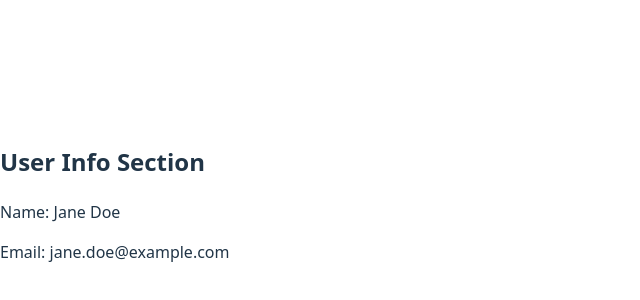
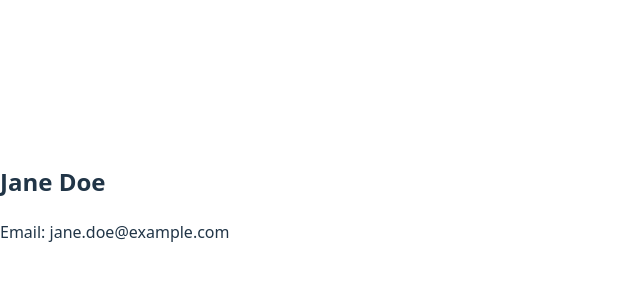
Before and after one commit to Samri2/alx-fe-reactjs, a React (Vite) app in the folder alx-react-app-props/: page / in a window 1280 px wide. Shown: the part 198-498 px from the top of the page, without its empty margins (0-640 px from the left). Built offline with nearby package versions, Linux system fonts and the light colour scheme.

Commit message:
props and context

```diff
--- a/alx-react-app-props/src/App.jsx
+++ b/alx-react-app-props/src/App.jsx
@@ -1,13 +1,12 @@
-import React from 'react';
-import ProfilePage from './components/ProfilePage';
-import UserContext from './UserContext';
-
+// src/App.jsx
+import UserContext from "./UserContext";
+import UserProfile from "./components/UserProfile";
 function App() {
   const userData = { name: "Jane Doe", email: "jane.doe@example.com" };
 
   return (
     <UserContext.Provider value={userData}>
-      <ProfilePage />
+      <UserProfile />
     </UserContext.Provider>
   );
 }
--- a/alx-react-app-props/src/UserContext.jsx
+++ b/alx-react-app-props/src/UserContext.jsx
@@ -1,5 +1,5 @@
 // src/UserContext.js
 import { createContext } from "react";
 
-const UserContext = createContext(); // initialize context
+const UserContext = createContext();
 export default UserContext;
--- a/alx-react-app-props/src/components/UserProfile.jsx
+++ b/alx-react-app-props/src/components/UserProfile.jsx
@@ -1,21 +1,16 @@
 // src/components/UserProfile.jsx
-const UserProfile = (props) => {
+import { useContext } from "react";
+import UserContext from "../UserContext";
+
+function UserProfile() {
+  const userData = useContext(UserContext);
+
   return (
-    <div style={{
-      border: "2px solid #4F46E5",
-      borderRadius: "10px",
-      padding: "20px",
-      width: "250px",
-      textAlign: "center",
-      backgroundColor: "#F3F4F6",
-      margin: "20px auto",
-      boxShadow: "0px 4px 8px rgba(0,0,0,0.1)"
-    }}>
-      <h2>{props.name}</h2>
-      <p>Age: {props.age}</p>
-      <p>Bio: {props.bio}</p>
+    <div>
+      <h2>{userData.name}</h2>
+      <p>Email: {userData.email}</p>
     </div>
   );
-};
+}
 
 export default UserProfile;
```
